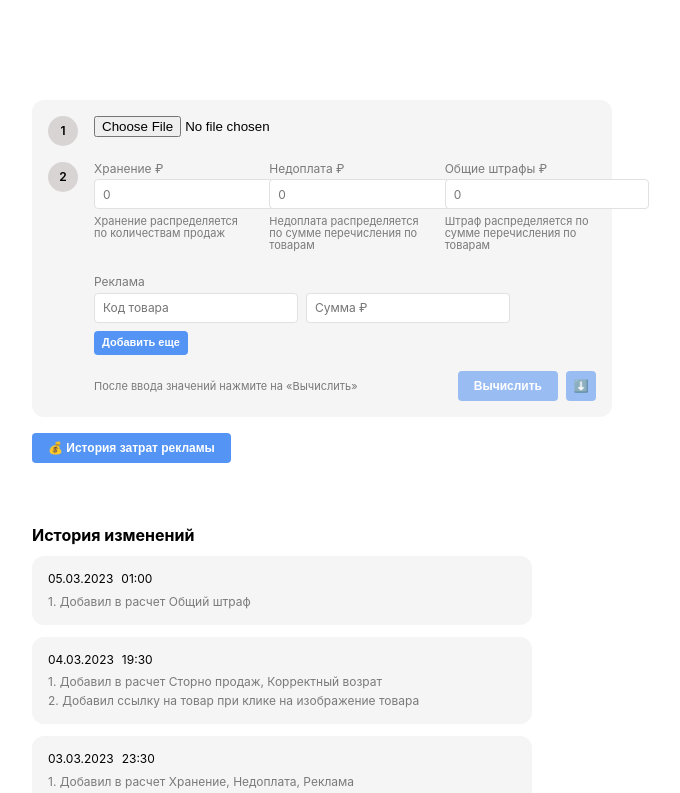
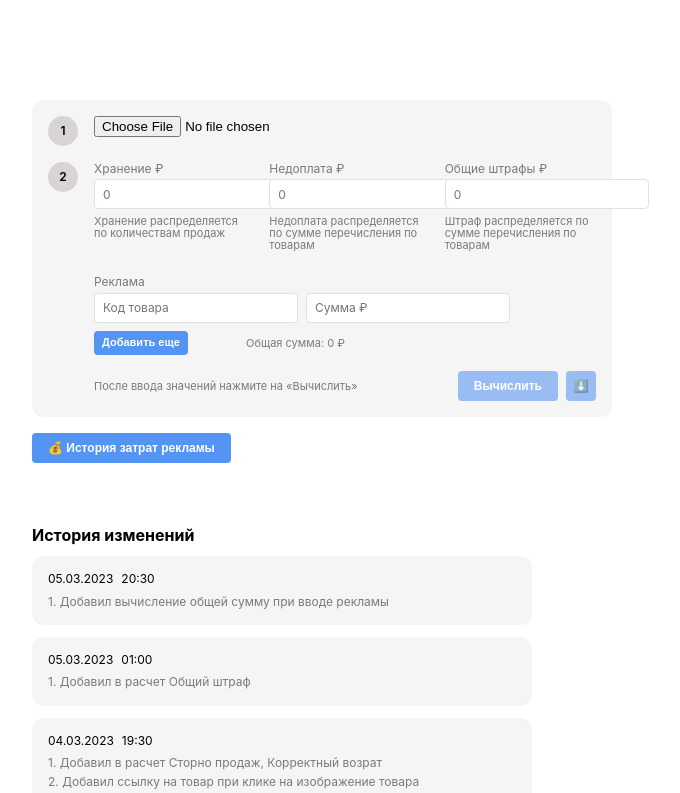
Before and after one commit to Dindro/marketplace-report, a Vue app: page / in a window 1280 px wide. Shown: the top 793 px of the page, without its empty margins (128-808 px from the left). Built offline with nearby package versions, Linux system fonts and the light colour scheme.

Commit message:
add common price to ads

```diff
--- a/src/components/Report/FormAds.vue
+++ b/src/components/Report/FormAds.vue
@@ -23,14 +23,19 @@
                         Удалить
                     </Button>
                 </div>
-                <Button class="ads-product__add" mini @click="addAd">Добавить еще</Button>
+                <div class="ads-product__footer">
+                    <div class="ads-product__footer-add">
+                        <Button class="ads-product__add" mini @click="addAd">Добавить еще</Button>
+                    </div>
+                    <p class="ads-product__footer-price">Общая сумма: {{ commonPrice.toLocaleString() }} ₽</p>
+                </div>
             </div>
         </div>
     </div>
 </template>
 
 <script setup lang="ts">
-    import { ref, watch, type Ref } from 'vue';
+    import { ref, watch, computed, type Ref } from 'vue';
 
     import Button from '@/components/UI/Button.vue';
     import TextField from '@/components/UI/TextField.vue';
@@ -50,8 +55,12 @@
     }>();
 
     const ads: Ref<IAd[]> = ref([]);
+    watch(ads, update, { deep: true });
 
-    watch(ads, update, { deep: true });
+    const commonPrice = computed(() => {
+        return ads.value.map(ad => +ad.price).reduce((sum, price) => sum + price, 0);
+    });
+
 
     function addAd(): void {
         ads.value.push({ code: '', price: '' });
@@ -104,8 +113,20 @@
             margin-left: 8px;
         }
 
-        &__add {
+        &__footer {
+            display: flex;
+            align-items: center;
             margin-top: 8px;
+        }
+
+        &__footer-add {
+            width: 152px;
+        }
+
+        &__footer-price {
+            font-size: 11px;
+            line-height: 1.1;
+            color: rgba(black, 0.5);
         }
     }
 </style>
--- a/src/components/Version/VersionHistory.vue
+++ b/src/components/Version/VersionHistory.vue
@@ -23,6 +23,13 @@
     }
 
     const data: IVersion[] = [
+        {
+            date: '05.03.2023',
+            time: '20:30',
+            points: [
+                'Добавил вычисление общей сумму при вводе рекламы',
+            ],
+        },
         {
             date: '05.03.2023',
             time: '01:00',
```
